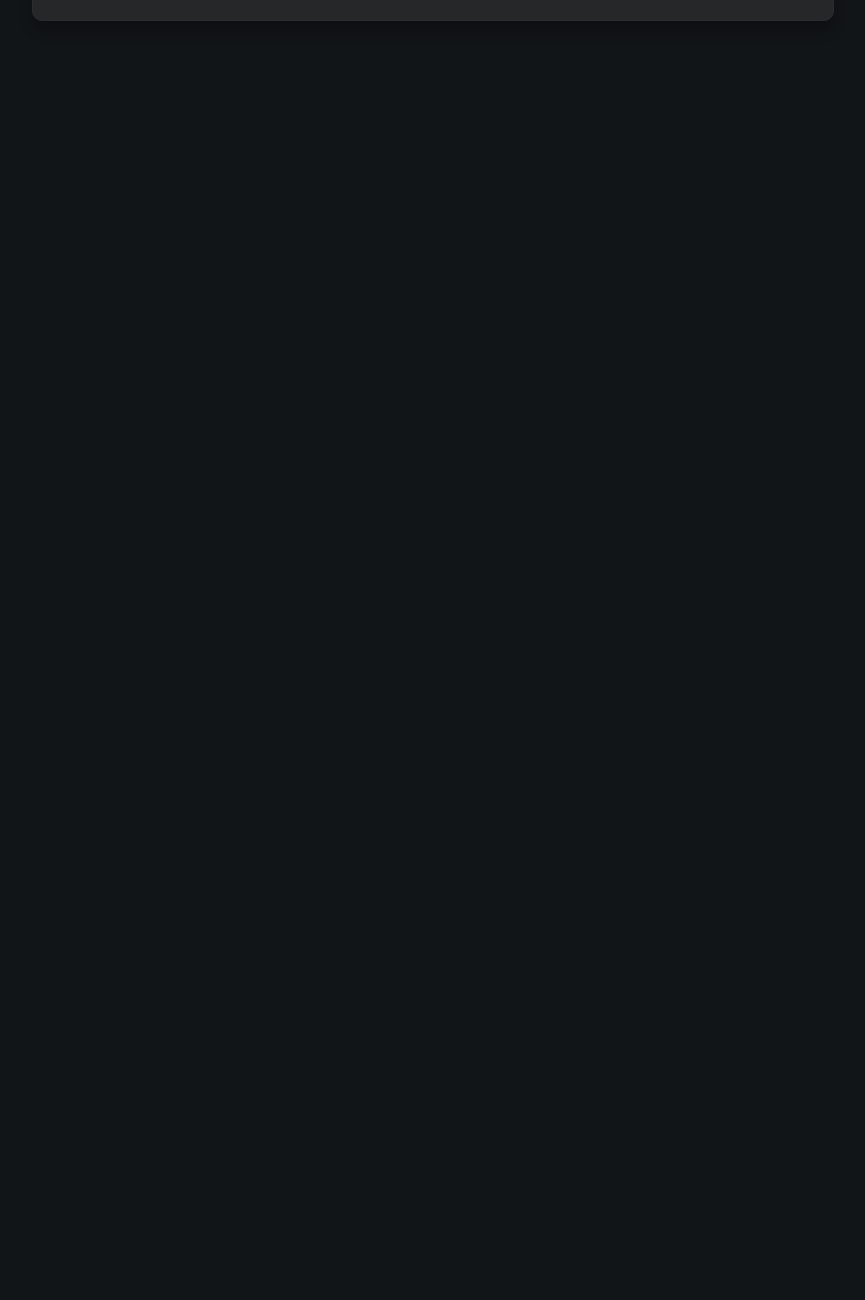
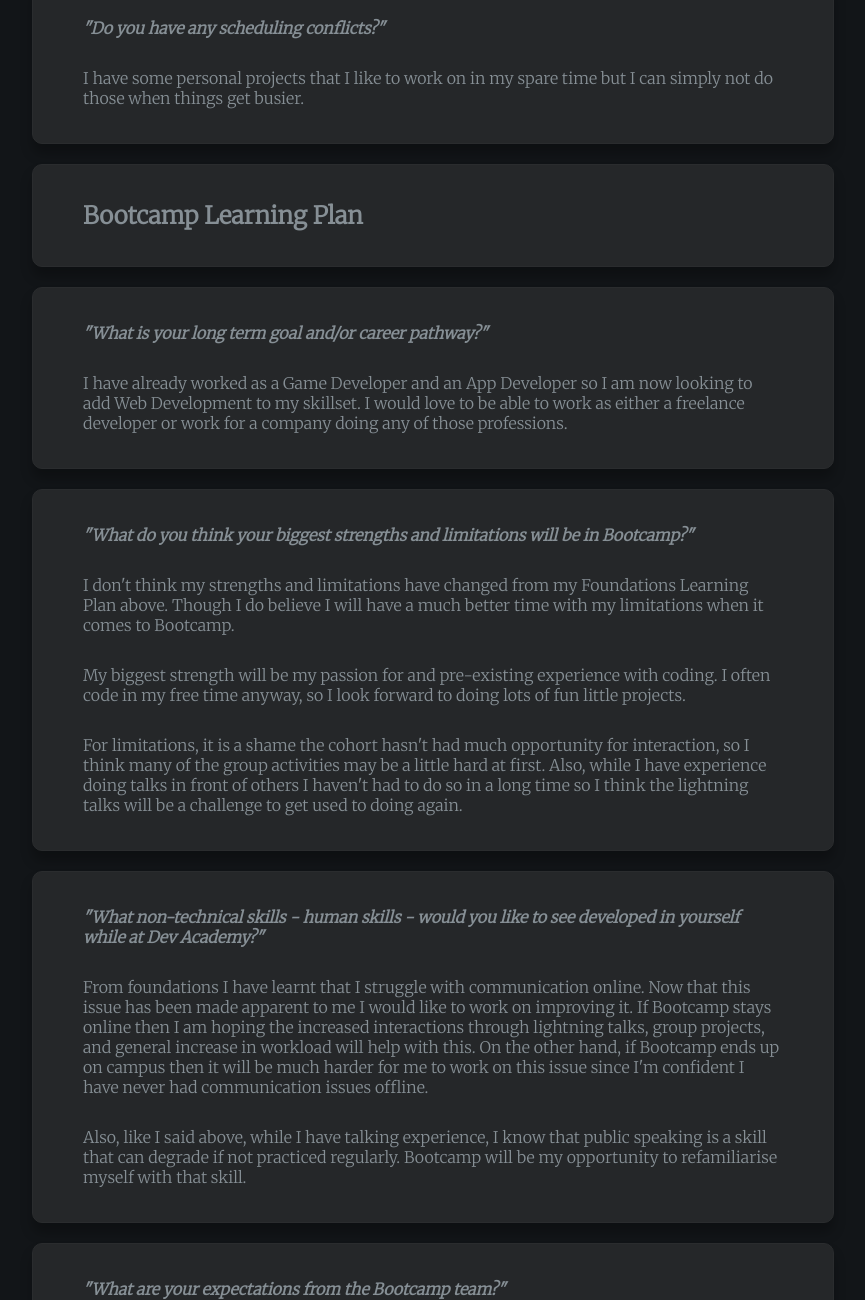
Before and after one commit to nathan-zaloum/nathan-zaloum.github.io, a plain HTML site: page blog/learning-plan.html in a window 1280 px wide. Shown: the part 1500-2800 px from the top of the page, without its empty margins (207-1072 px from the left). Before the commit the page ends 1551 px from the top, so only its background shows below. Drawn offline with nearby package versions, Linux system fonts and the light colour scheme.

Commit message:
Update learning-plan.html

```diff
--- a/blog/learning-plan.html
+++ b/blog/learning-plan.html
@@ -30,6 +30,13 @@
           <span id="green"  class="titleLetter">L</span>
           <span id="blue"   class="titleLetter">A</span>
           <span id="yellow" class="titleLetter">N</span>
+        </div>
+      </div>
+      <div class="content" style="margin-bottom: 20px;"> <!-- Foundations Learning Plan -->
+        <div style="margin-top: 35px; margin-bottom: 35px;">
+          <p class="paragraph" style="margin-bottom: 30px; font-size: 1.5em;"><b>
+            Foundations Learning Plan
+          </b></p>
         </div>
       </div>
       <div class="content" style="margin-bottom: 20px;"> <!-- Content: Question 1 -->
@@ -96,6 +103,7 @@
           </em></b></p>
           <p class="paragraph">
             I expect the team to know what I should be doing each week and have a basic understanding of the concepts we are learning.
+          </p>
         </div>
       </div>
       <div class="content" style="margin-bottom: 20px;"> <!-- Content: Question 7 -->
@@ -105,6 +113,89 @@
           </em></b></p>
           <p class="paragraph">
             I have some personal projects that I like to work on in my spare time but I can simply not do those when things get busier.
+          </p>
+        </div>
+      </div>
+      <div class="content" style="margin-bottom: 20px;"> <!-- Bootcamp Learning Plan -->
+        <div style="margin-top: 35px; margin-bottom: 35px;">
+          <p class="paragraph" style="margin-bottom: 30px; font-size: 1.5em;"><b>
+            Bootcamp Learning Plan
+          </b></p>
+        </div>
+      </div>
+      <div class="content" style="margin-bottom: 20px;"> <!-- Content: Question 8 -->
+        <div style="margin-top: 35px; margin-bottom: 35px;">
+          <p class="paragraph" style="margin-bottom: 30px;"><b><em>
+            "What is your long term goal and/or career pathway?"
+          </em></b></p>
+          <p class="paragraph">
+            I have already worked as a Game Developer and an App Developer so I am now looking to add Web Development to my skillset.
+            I would love to be able to work as either a freelance developer or work for a company doing any of those professions.
+          </p>
+        </div>
+      </div>
+      <div class="content" style="margin-bottom: 20px;"> <!-- Content: Question 9 -->
+        <div style="margin-top: 35px; margin-bottom: 35px;">
+          <p class="paragraph" style="margin-bottom: 30px;"><b><em>
+            "What do you think your biggest strengths and limitations will be in Bootcamp?"
+          </em></b></p>
+          <p class="paragraph" style="margin-bottom: 30px;">
+            I don't think my strengths and limitations have changed from my Foundations Learning Plan above.
+            Though I do believe I will have a much better time with my limitations when it comes to Bootcamp.
+          </p>
+          <p class="paragraph" style="margin-bottom: 30px;">
+            My biggest strength will be my passion for and pre-existing experience with coding.
+            I often code in my free time anyway, so I look forward to doing lots of fun little projects.
+          </p>
+          <p class="paragraph">
+            For limitations, it is a shame the cohort hasn't had much opportunity for interaction, so I think many of the group activities may be a little hard at first.
+            Also, while I have experience doing talks in front of others I haven't had to do so in a long time so I think the lightning talks will be a challenge to get used to doing again.
+          </p>
+        </div>
+      </div>
+      <div class="content" style="margin-bottom: 20px;"> <!-- Content: Question 10 -->
+        <div style="margin-top: 35px; margin-bottom: 35px;">
+          <p class="paragraph" style="margin-bottom: 30px;"><b><em>
+            "What non-technical skills - human skills - would you like to see developed in yourself while at Dev Academy?"
+          </em></b></p>
+          <p class="paragraph" style="margin-bottom: 30px;">
+            From foundations I have learnt that I struggle with communication online.
+            Now that this issue has been made apparent to me I would like to work on improving it.
+            If Bootcamp stays online then I am hoping the increased interactions through lightning talks, group projects, and general increase in workload will help with this.
+            On the other hand, if Bootcamp ends up on campus then it will be much harder for me to work on this issue since I'm confident I have never had communication issues offline.
+          </p>
+          <p class="paragraph">
+            Also, like I said above, while I have talking experience, I know that public speaking is a skill that can degrade if not practiced regularly.
+            Bootcamp will be my opportunity to refamiliarise myself with that skill.
+          </p>
+        </div>
+      </div>
+      <div class="content" style="margin-bottom: 20px;"> <!-- Content: Question 11 -->
+        <div style="margin-top: 35px; margin-bottom: 35px;">
+          <p class="paragraph" style="margin-bottom: 30px;"><b><em>
+            "What are your expectations from the Bootcamp team?"
+          </em></b></p>
+          <p class="paragraph">
+            I expect there to be someone on campus (or available online) 9-5 to be able to ask questions and get help from.
+            I also expect the team as a whole to have competency in the things we will be learning and doing over Bootcamp.
+          </p>
+        </div>
+      </div>
+      <div class="content" style="margin-bottom: 20px;"> <!-- Content: Question 12 -->
+        <div style="margin-top: 35px; margin-bottom: 35px;">
+          <p class="paragraph" style="margin-bottom: 30px;"><b><em>
+            "What are your expectations of yourself on Bootcamp?"
+          </em></b></p>
+          <p class="paragraph" style="margin-bottom: 30px;">
+            I expect myself to show up each day and stay the whole day, and sticking around to complete work if needed.
+            I also expect myself to meet deadlines or communicate why I have not.
+            If Bootcamp is online then I expect myself to have the same commitment, but from home instead.
+          </p>
+          <p class="paragraph">
+            My commitment to how I will manage my workload is to focus on the tasks for each day and focus on completing them to a basic standard first.
+            Only if I have the spare time at the end will I revisit individual tasks to polish them.
+            My focus is completion and understanding over polish.
+          </p>
         </div>
       </div>
       <div style="height: 10px;"></div>
```
